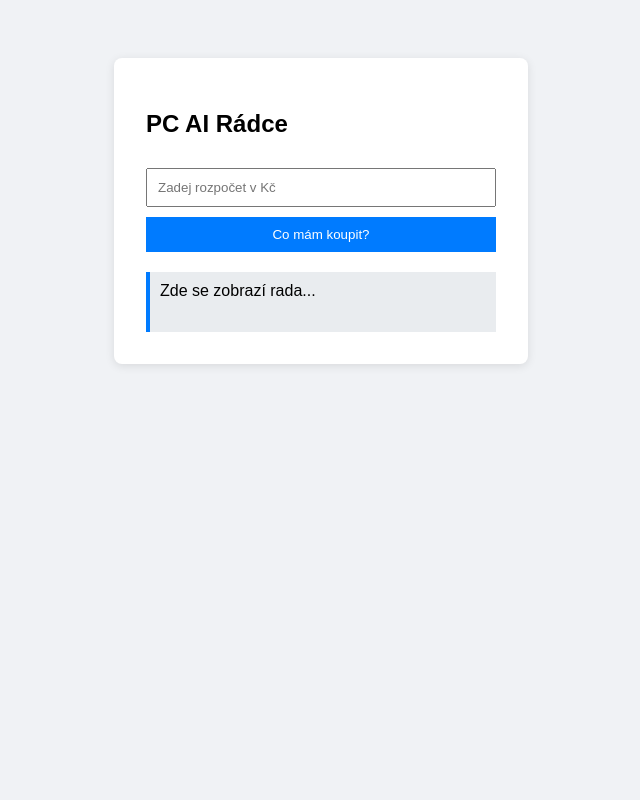
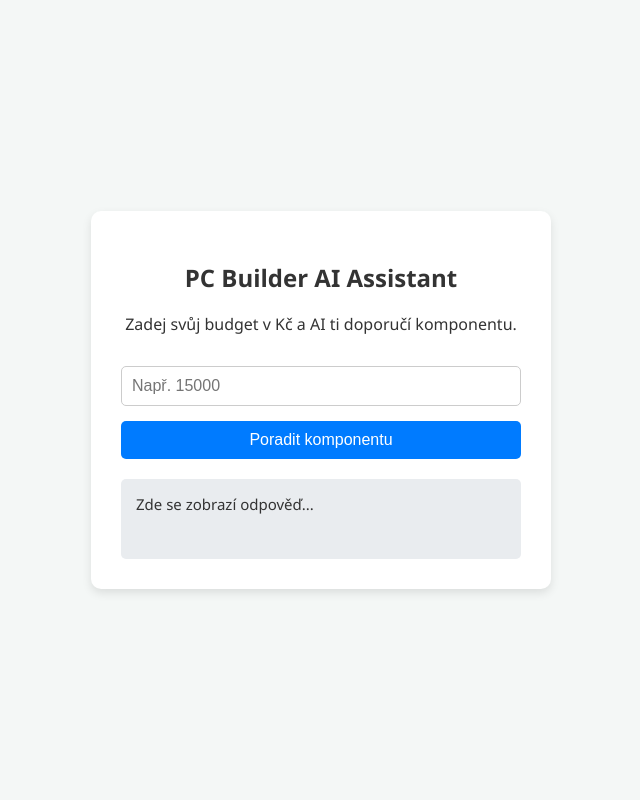
Before and after one commit to Gecyvpecy/projekt.test, a Flask app: page / in a window 1280 px wide. Shown: the whole page, without its empty margins (319-959 px from the left). Run offline with Flask 3, Linux system fonts and the light colour scheme.

Commit message:
Add files via upload

```diff
--- a/app.py
+++ b/app.py
@@ -20,7 +20,7 @@ def status():
     return jsonify({
         "status": "running",
         "timestamp": datetime.datetime.now().isoformat(),
-        "author": "Tvuj Jmeno", # <--- DOPLŇ SVÉ JMÉNO
+        "author": "Martin Gerstner", # <--- DOPLŇ SVÉ JMÉNO
         "app": "PC Budget AI Advisor"
     })
 
@@ -29,11 +29,11 @@ def ai_advisor():
     data = request.json
     budget = data.get("budget", "0")
 
-    prompt = f"Uživatel má budget {budget} Kč na jednu PC komponentu. Doporuč mu stručně jednu konkrétní aktuální komponentu. Odpověz pouze jednou krátkou větou v češtině."
+    prompt = f"Uživatel má budget {budget} Kč na jednu PC . Doporuč mu stručně jednu konkrétní aktuální komponenty. Odpověz v češtině."
 
     try:
         response = requests.post(OLLAMA_URL, json={
-            "model": "llama3.2:1b",
+            "model": "gemma2:27b",
             "prompt": prompt,
             "stream": False
         }, timeout=15)
--- a/templates/index.html
+++ b/templates/index.html
@@ -2,35 +2,111 @@
 <html lang="cs">
 <head>
     <meta charset="UTF-8">
-    <title>PC Budget AI</title>
+    <meta name="viewport" content="width=device-width, initial-scale=1.0">
+    <title>PC Builder AI Assistant</title>
     <style>
-        body { font-family: sans-serif; background: #f0f2f5; display: flex; justify-content: center; padding-top: 50px; }
-        .card { background: white; padding: 2rem; border-radius: 8px; box-shadow: 0 2px 10px rgba(0,0,0,0.1); width: 350px; }
-        input { width: 100%; padding: 10px; margin: 10px 0; box-sizing: border-box; }
-        button { width: 100%; padding: 10px; background: #007bff; color: white; border: none; cursor: pointer; }
-        #res { margin-top: 20px; padding: 10px; background: #e9ecef; border-left: 4px solid #007bff; min-height: 40px; }
+        body {
+            font-family: 'Segoe UI', Tahoma, Geneva, Verdana, sans-serif;
+            background-color: #f4f7f6;
+            color: #333;
+            display: flex;
+            justify-content: center;
+            align-items: center;
+            height: 100vh;
+            margin: 0;
+        }
+        .container {
+            background: white;
+            padding: 30px;
+            border-radius: 10px;
+            box-shadow: 0 4px 10px rgba(0,0,0,0.1);
+            width: 100%;
+            max-width: 400px;
+            text-align: center;
+        }
+        input[type="number"] {
+            width: calc(100% - 22px);
+            padding: 10px;
+            margin: 15px 0;
+            border: 1px solid #ccc;
+            border-radius: 5px;
+            font-size: 16px;
+        }
+        button {
+            background-color: #007bff;
+            color: white;
+            border: none;
+            padding: 10px 20px;
+            border-radius: 5px;
+            font-size: 16px;
+            cursor: pointer;
+            width: 100%;
+        }
+        button:hover {
+            background-color: #0056b3;
+        }
+        .chat-box {
+            margin-top: 20px;
+            padding: 15px;
+            background-color: #e9ecef;
+            border-radius: 5px;
+            min-height: 50px;
+            text-align: left;
+            font-size: 15px;
+        }
+        .loading {
+            font-style: italic;
+            color: #666;
+        }
     </style>
 </head>
 <body>
-    <div class="card">
-        <h2>PC AI Rádce</h2>
-        <input type="number" id="b" placeholder="Zadej rozpočet v Kč">
-        <button onclick="ask()">Co mám koupit?</button>
-        <div id="res">Zde se zobrazí rada...</div>
+
+<div class="container">
+    <h2>PC Builder AI Assistant</h2>
+    <p>Zadej svůj budget v Kč a AI ti doporučí komponentu.</p>
+
+    <input type="number" id="budgetInput" placeholder="Např. 15000" required>
+    <button onclick="askAI()">Poradit komponentu</button>
+
+    <div class="chat-box" id="responseBox">
+        Zde se zobrazí odpověď...
     </div>
-    <script>
-        async function ask() {
-            const b = document.getElementById('b').value;
-            const resDiv = document.getElementById('res');
-            resDiv.innerText = "Přemýšlím...";
-            const r = await fetch('/ai', {
+</div>
+
+<script>
+    async function askAI() {
+        const budget = document.getElementById("budgetInput").value;
+        const responseBox = document.getElementById("responseBox");
+
+        if (!budget) {
+            responseBox.innerHTML = "Prosím, zadej nějakou částku.";
+            return;
+        }
+
+        responseBox.innerHTML = '<span class="loading">AI přemýšlí (může to chvilku trvat)...</span>';
+
+        try {
+            const response = await fetch('/ai', {
                 method: 'POST',
-                headers: {'Content-Type': 'application/json'},
-                body: JSON.stringify({budget: b})
+                headers: {
+                    'Content-Type': 'application/json'
+                },
+                body: JSON.stringify({ budget: budget })
             });
-            const d = await r.json();
-            resDiv.innerText = d.recommendation || d.error;
+
+            const data = await response.json();
+
+            if (data.recommendation) {
+                responseBox.innerHTML = "<strong>AI:</strong> " + data.recommendation;
+            } else {
+                responseBox.innerHTML = "<strong>Chyba:</strong> " + (data.error || "Něco se pokazilo.");
+            }
+        } catch (error) {
+            responseBox.innerHTML = "<strong>Chyba sítě:</strong> Nepodařilo se spojit se serverem.";
         }
-    </script>
+    }
+</script>
+
 </body>
 </html>
```
